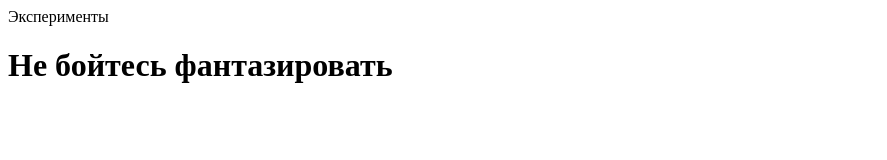
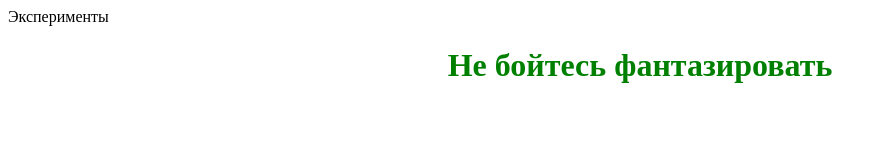
Before and after one commit to TaraBura/first-project, a plain HTML site: page index.html in a window 1280 px wide. Shown: the whole page, without its empty margins (0-887 px from the left). Drawn offline with Linux system fonts and the light colour scheme; files whose address does not match are found by name.

Commit message:
добавлены стили в .CSS

```diff
--- a/index.html
+++ b/index.html
@@ -3,6 +3,7 @@
     <head>
         <meta charset="UTF-8" />
         <tittle>Эксперименты</title>
+        <link rel="stylesheet" href="C:\dev\first-project\style.css"
     </head>
     <body>
         <h1 class="text">Не бойтесь фантазировать</h1>
--- a/style.css
+++ b/style.css
@@ -0,0 +1,4 @@
+.text {
+    color: green;
+    text-align: center;
+}
```
